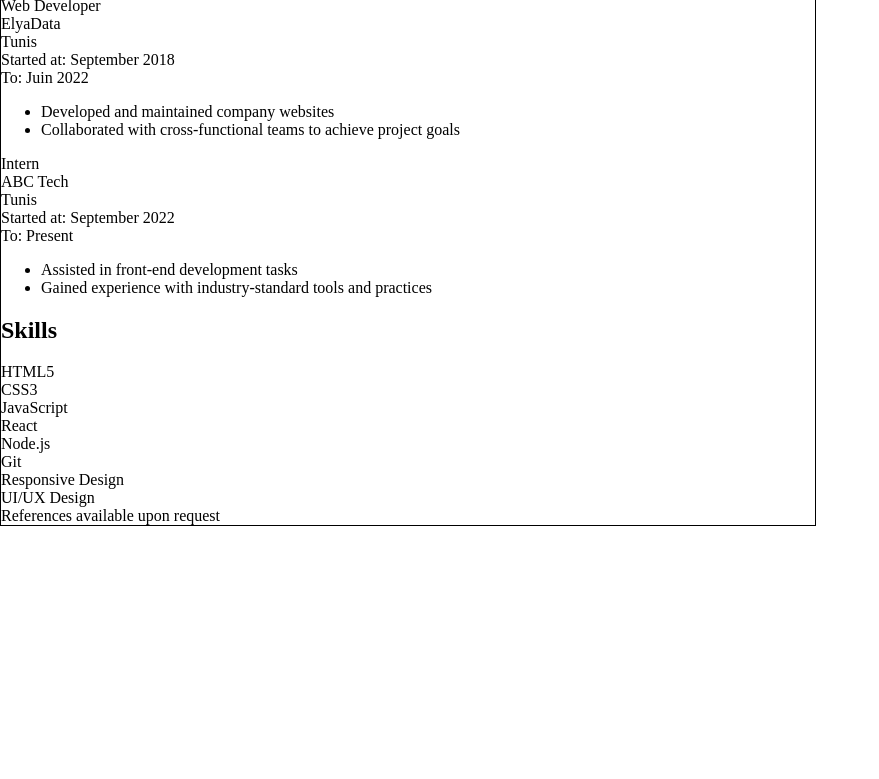
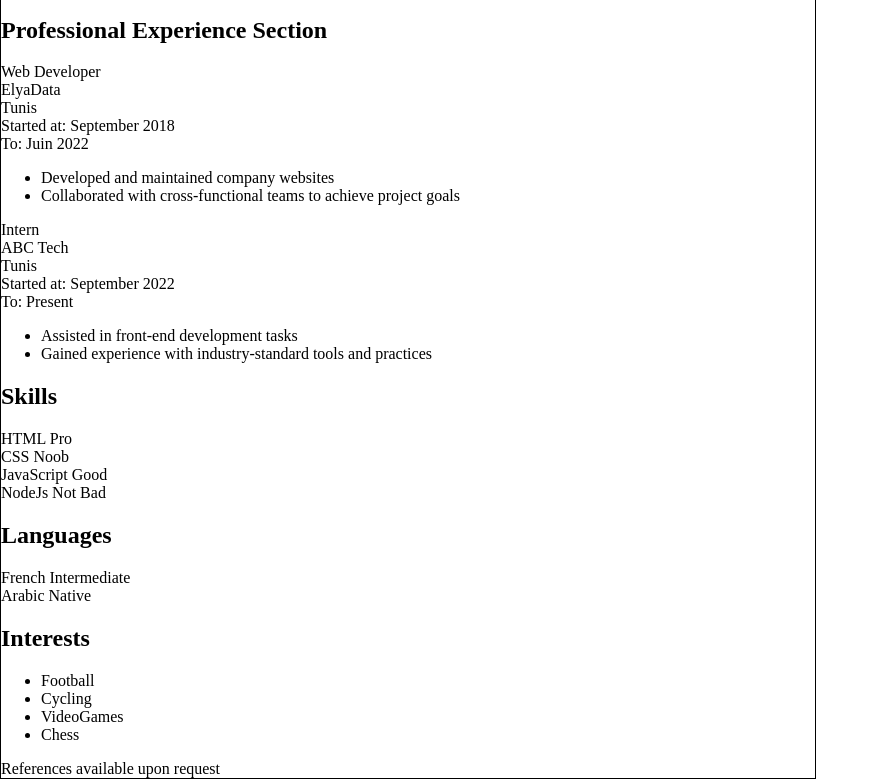
Before and after one commit to 0marMejdi/ResumeBuilder-Server, a website: page assets/templates/RawPrototype.html in a window 1280 px wide. Shown: the part 616-1395 px from the top of the page, without its empty margins (0-879 px from the left). Before the commit the page ends 1142 px from the top, so only its background shows below. Drawn offline with Linux system fonts and the light colour scheme.

Commit message:
finished prototype

```diff
--- a/assets/templates/RawPrototype.html
+++ b/assets/templates/RawPrototype.html
@@ -16,6 +16,8 @@
 </style>
 <body   class="testBorder"  style="width: 814px; padding: 0px; margin: 0px;">
     <div>
+        <section id="PersonalInfo">
+            <h2>Personal Information Section</h2>
             <img class="profile-photo" width="150px" height="150px" src="https://cdn.pixabay.com/photo/2015/10/05/22/37/blank-profile-picture-973460_960_720.png" alt="Profile Photo" id="pdp">
             <div id="fullName">FirstName and LastName Here</div>
             <div id="profileTitle">Profile Title Here</div>
@@ -25,6 +27,8 @@
             <div id="city">Here City Name</div>
             <div id="postalCode">Postal Code Goes here!</div>
             <div id="aboutMe">All the long long long long long description about you and your boring life should go here i think.</div>
+        </section>
+
         <section id="Education">
             <h2>Education Section</h2>
             <div class="tag-1" >
@@ -61,11 +65,6 @@
                 </div>
             </div>
         </section>
-<!--     /**@type string*/ city;
-    /**@type string*/ description;
-
-
-    /**@type boolean*/ toPresent=false; -->
         <section id="ProfessionalExp">
         <h2>Professional Experience Section</h2>
         <div class="tag-1">
@@ -81,6 +80,7 @@
                 To:
                 <span class="month">Juin </span>
                 <span class="Year">2022</span>
+            </div>
             <div class="description">
                 <ul>
                     <li>Developed and maintained company websites</li>
@@ -88,6 +88,7 @@
                 </ul>
             </div>
         </div>
+
         <div class="tag-2">
             <div class="post">Intern</div>
             <div class="companyName">ABC Tech</div>
@@ -111,17 +112,47 @@
         </div>
 
     </section>
+        <section id="Skill">
+    <h2>Skills</h2>
+            <div class="tag-1">
+                <span class="name"> HTML </span>
+                <span class="level">Pro </span> <!-- could be anything: five points/stars, a bar meter, a keyword ("inermediat", "native") -->
+            </div>
+            <div class="tag-2">
+                <span class="name"> CSS </span>
+                <span class="level"> Noob</span> <!-- could be anything: five points/stars, a bar meter, a keyword ("inermediat", "native") -->
+            </div>
+            <div class="tag-3">
+                <span class="name"> JavaScript </span>
+                <span class="level"> Good</span> <!-- could be anything: five points/stars, a bar meter, a keyword ("inermediat", "native") -->
+            </div>
+            <div class="tag-3">
+                <span class="name"> NodeJs </span>
+                <span class="level">Not Bad</span> <!-- could be anything: five points/stars, a bar meter, a keyword ("inermediat", "native") -->
+            </div>
+        </section>
+        <section id="Language">
+            <h2> Languages</h2>
+            <div class="tag-1">
+                <span class="name"> French </span>
+                <span class="level">Intermediate </span> <!-- could be anything: five points/stars, a bar meter, a keyword ("inermediat", "native") -->
+            </div>
+            <div class="tag-2">
+                <span class="name"> Arabic </span>
+                <span class="level"> Native</span> <!-- could be anything: five points/stars, a bar meter, a keyword ("inermediat", "native") -->
+            </div>
+        </section>
+        <section id="Interest">
+            <h2>Interests</h2>
+            <ul>
+                <li>Football</li>
+                <li>Cycling</li>
+                <li>VideoGames</li>
+                <li>Chess</li>
 
-<section class="section skills">
-    <h2>Skills</h2>
-    <div>HTML5</div>
-    <div>CSS3</div>
-    <div>JavaScript</div>
-    <div>React</div>
-    <div>Node.js</div>
-    <div>Git</div>
-    <div>Responsive Design</div>
-    <div>UI/UX Design</div>
+
+
+            </ul>
         </section>
 
 <footer>
```
Lines whose indentation alone changed are shown as unchanged.
